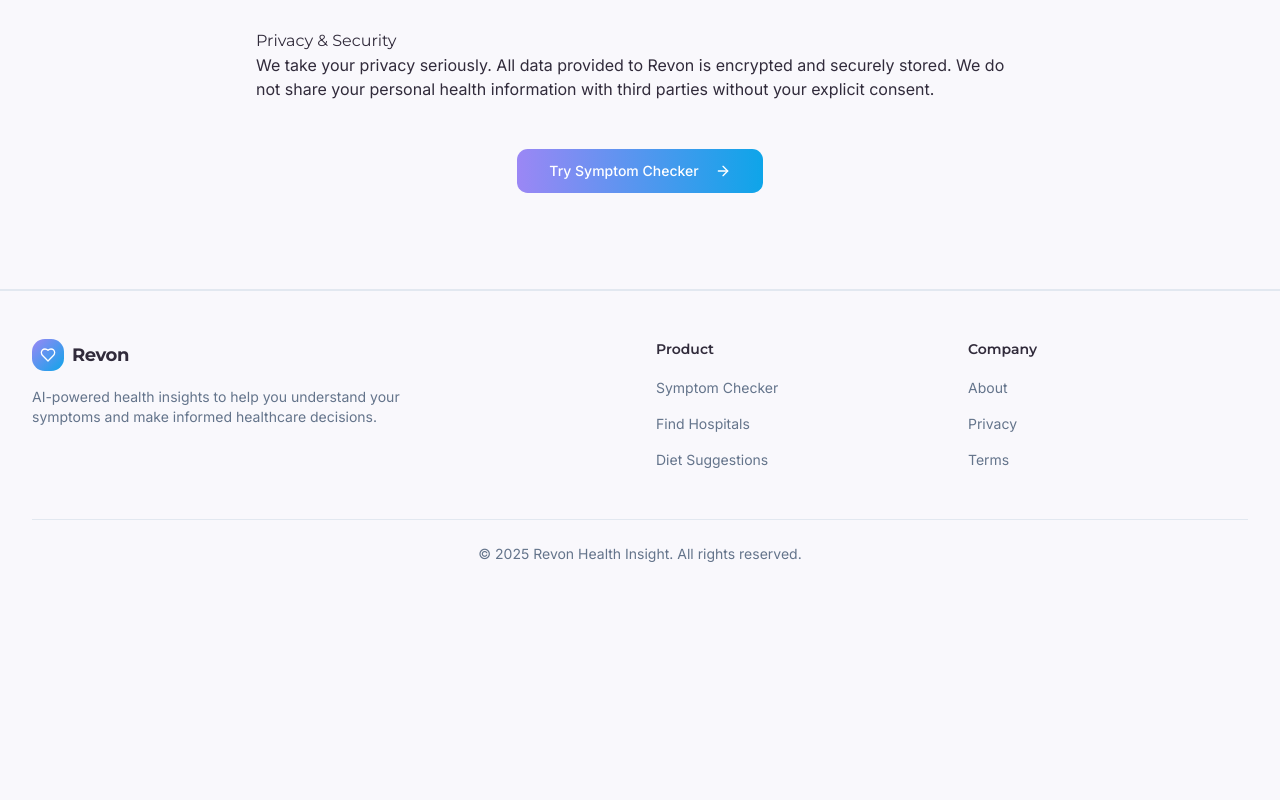
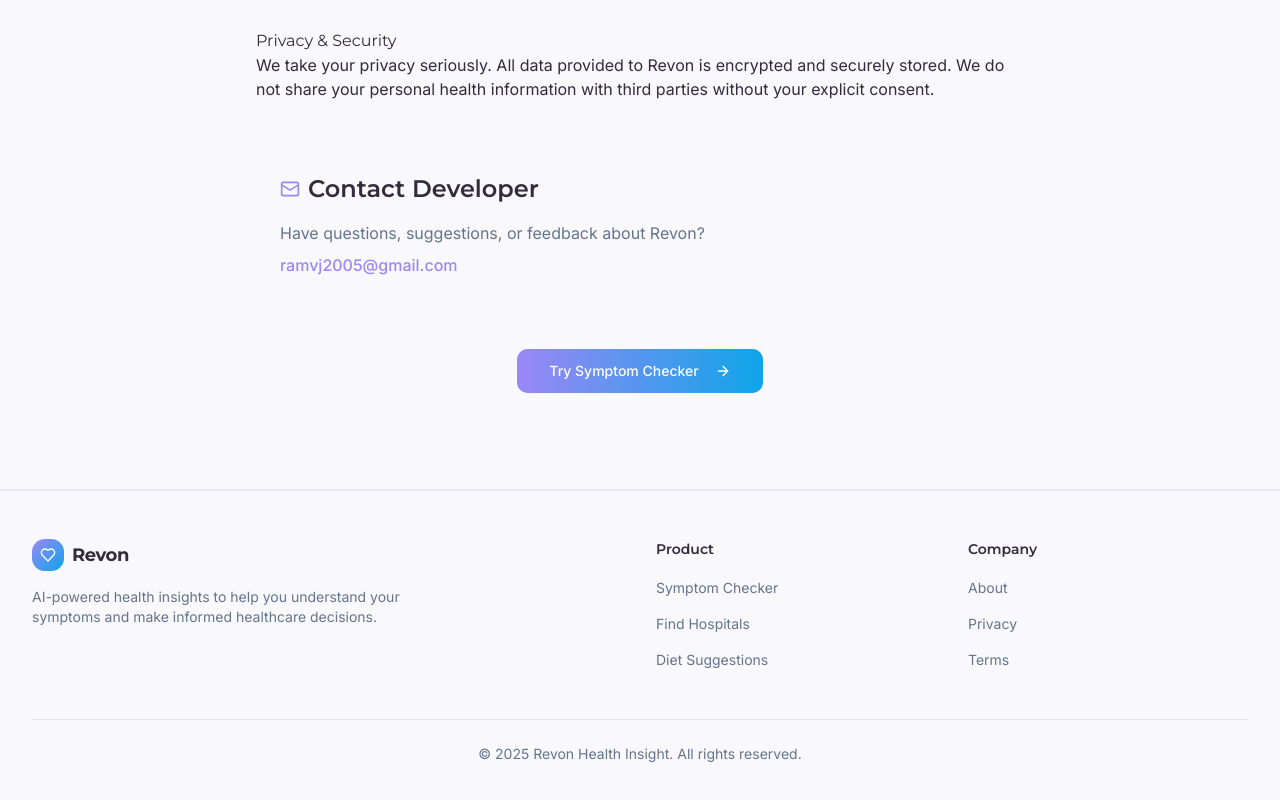
Before and after one commit to Rxm46/revon, a React (Vite) app: page /about in a window 1280 px wide. Shown: the part 836-1636 px from the top of the page. Before the commit the page ends 1448 px from the top, so only its background shows below. Built offline with nearby package versions, Linux system fonts and the light colour scheme.

Commit message:
Add contact information
Add contact information for the developer.

```diff
--- a/src/pages/AboutPage.tsx
+++ b/src/pages/AboutPage.tsx
@@ -1,8 +1,7 @@
-
 import Navbar from "@/components/layout/Navbar";
 import Footer from "@/components/layout/Footer";
 import { Button } from "@/components/ui/button";
-import { ArrowRight, Heart, ShieldCheck, HeartPulse } from "lucide-react";
+import { ArrowRight, Heart, ShieldCheck, HeartPulse, Mail } from "lucide-react";
 import { Link } from "react-router-dom";
 
 const AboutPage = () => {
@@ -65,6 +64,26 @@ const AboutPage = () => {
                 </p>
               </div>
 
+              <div className="mt-12 bg-soft-purple/30 p-6 rounded-lg">
+                <h2 className="text-2xl font-semibold mb-4 flex items-center gap-2">
+                  <Mail className="h-5 w-5 text-revon-primary" />
+                  Contact Developer
+                </h2>
+                <div className="flex items-center gap-4">
+                  <div>
+                    <p className="text-muted-foreground mb-2">
+                      Have questions, suggestions, or feedback about Revon?
+                    </p>
+                    <a
+                      href="mailto:ramvj2005@gmail.com"
+                      className="text-revon-primary hover:underline font-medium"
+                    >
+                      ramvj2005@gmail.com
+                    </a>
+                  </div>
+                </div>
+              </div>
+
               <div className="mt-12 flex justify-center">
                 <Button asChild size="lg" className="gradient-btn">
                   <Link to="/symptoms">
```
